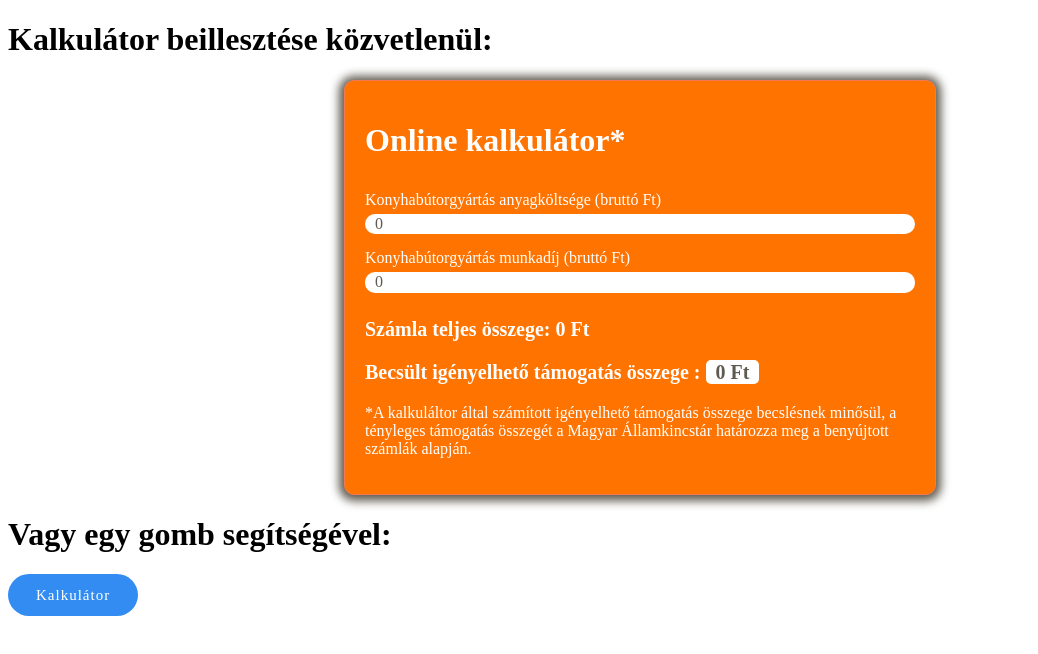
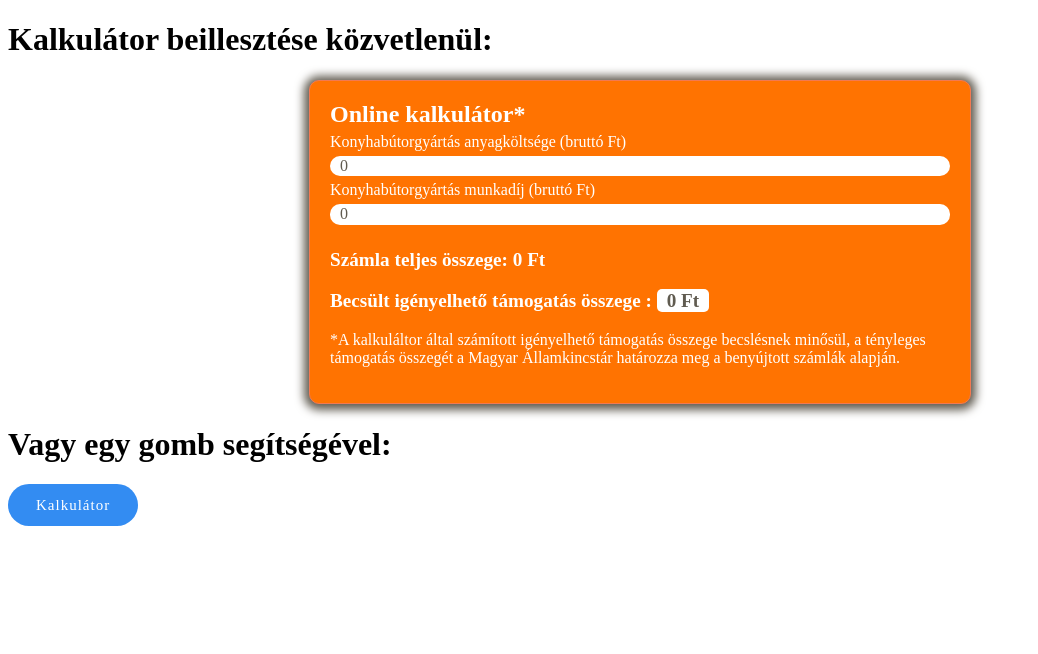
Before and after one commit to dombo3/konyhabutorosok-calculator, a React app: page / in a window 1280 px wide. Shown: the whole page, without its empty margins (0-1038 px from the left). Built offline with nearby package versions, Linux system fonts and the light colour scheme.

Commit message:
minor style changes according to konyhabutorosok website css

```diff
--- a/public/index.html
+++ b/public/index.html
@@ -33,7 +33,9 @@
     <div id="makCalculator"></div>
 
     <h1>Vagy egy gomb segítségével:</h1>
-    <div id="makCalculatorButton" buttonStyle="color: red"></div>
+    <div>
+      <div id="makCalculatorButton"></div>
+    </div>
     <!--
       This HTML file is a template.
       If you open it directly in the browser, you will see an empty page.
--- a/src/Calculator.css
+++ b/src/Calculator.css
@@ -1,5 +1,5 @@
 #calculator {
-  max-width: 550px;
+  max-width: 620px;
   margin: 0 auto;
   color: #ffffff;
   background-color: #ff7301;
@@ -10,9 +10,15 @@
   position: relative;
 }
 
+#calculator h2 {
+  color: #fff;
+  margin: 0 0 5px 0;
+}
+
 #calculator form {
   display: flex;
   flex-direction: column;
+  margin-bottom: 15px;
 }
 
 #calculator form input {
@@ -28,20 +34,21 @@
   padding-left: 10px;
 }
 
-#calculator form label {
-  margin-top: 10px;
-}
-
-#calculator input:focus {
+#calculator form input:focus {
   outline: none;
   box-shadow: 0 0 0 1pt #605b50;
 }
 
-#calculator .ephasize {
+#calculator .emphasize {
   font-weight: bold;
-  font-size: 20px;
+  font-size: 1.2rem;
 }
-#calculator .highlite {
+
+#calculator > p:nth-of-type(1) {
+  margin-bottom: 10px;
+}
+
+#calculator .highlight {
   background-color: #fff;
   color: #605b50;
   padding: 1px 10px 1px 10px;
--- a/src/Calculator.js
+++ b/src/Calculator.js
@@ -33,7 +33,7 @@ export default function Calculator({ handleClose, inModal = false }) {
           X
         </button>
       )}
-      <h1>Online kalkulátor*</h1>
+      <h2>Online kalkulátor*</h2>
       <form>
         <label htmlFor={"materialCost"}>
           Konyhabútorgyártás anyagköltsége (bruttó Ft)
@@ -62,7 +62,7 @@ export default function Calculator({ handleClose, inModal = false }) {
           }}
         ></input>
       </form>
-      <p className="ephasize">
+      <p className="emphasize">
         Számla teljes összege:{" "}
         <span>
           {Math.round(
@@ -70,9 +70,9 @@ export default function Calculator({ handleClose, inModal = false }) {
           ).toLocaleString() + " Ft"}
         </span>
       </p>
-      <p className="ephasize">
+      <p className="emphasize">
         Becsült igényelhető támogatás összege :{" "}
-        <span className="highlite">
+        <span className="highlight">
           {Math.round(calculateFinancialSupport()).toLocaleString() + " Ft"}
         </span>
       </p>
--- a/src/CalculatorButton.css
+++ b/src/CalculatorButton.css
@@ -29,6 +29,4 @@
   max-height: none;
   max-width: none;
   opacity: 1;
-  /* transform: translate3d(0px, 0px, 0px); */
-  transform-origin: 50% 50% 0px;
 }
```
Also changed, not shown: 2 other files.
